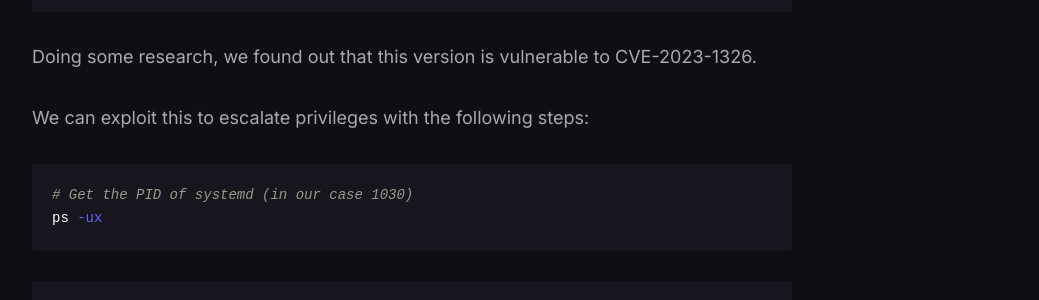
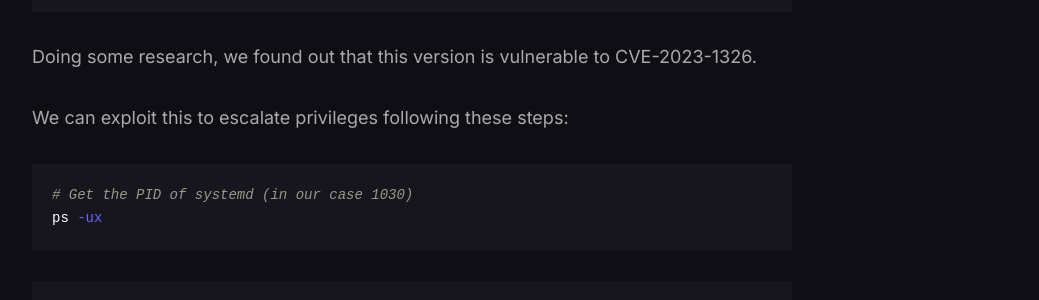
Before and after one commit to Vorkharium/vorkharium.github.io, a Jekyll site: the page built from _posts/2024-11-20-HTB-DevVortex-Write-up.md, in a window 1280 px wide and 900 px high, scrolled down 9261 px. Shown: the part 153-453 px from the top of the window, without its empty margins (228-1267 px from the left). Built offline with Jekyll 4.4.1, drawn with Linux system fonts in a browser that asks for light colours.

Commit message:
Update 2024-11-20-HTB-DevVortex-Write-up.md

````diff
--- a/_posts/2024-11-20-HTB-DevVortex-Write-up.md
+++ b/_posts/2024-11-20-HTB-DevVortex-Write-up.md
@@ -316,7 +316,7 @@ Lets check the version of apport-cli:
 
 Doing some research, we found out that this version is vulnerable to CVE-2023-1326.
 
-We can exploit this to escalate privileges with the following steps:
+We can exploit this to escalate privileges following these steps:
 
 ```shell
 # Get the PID of systemd (in our case 1030)
````
